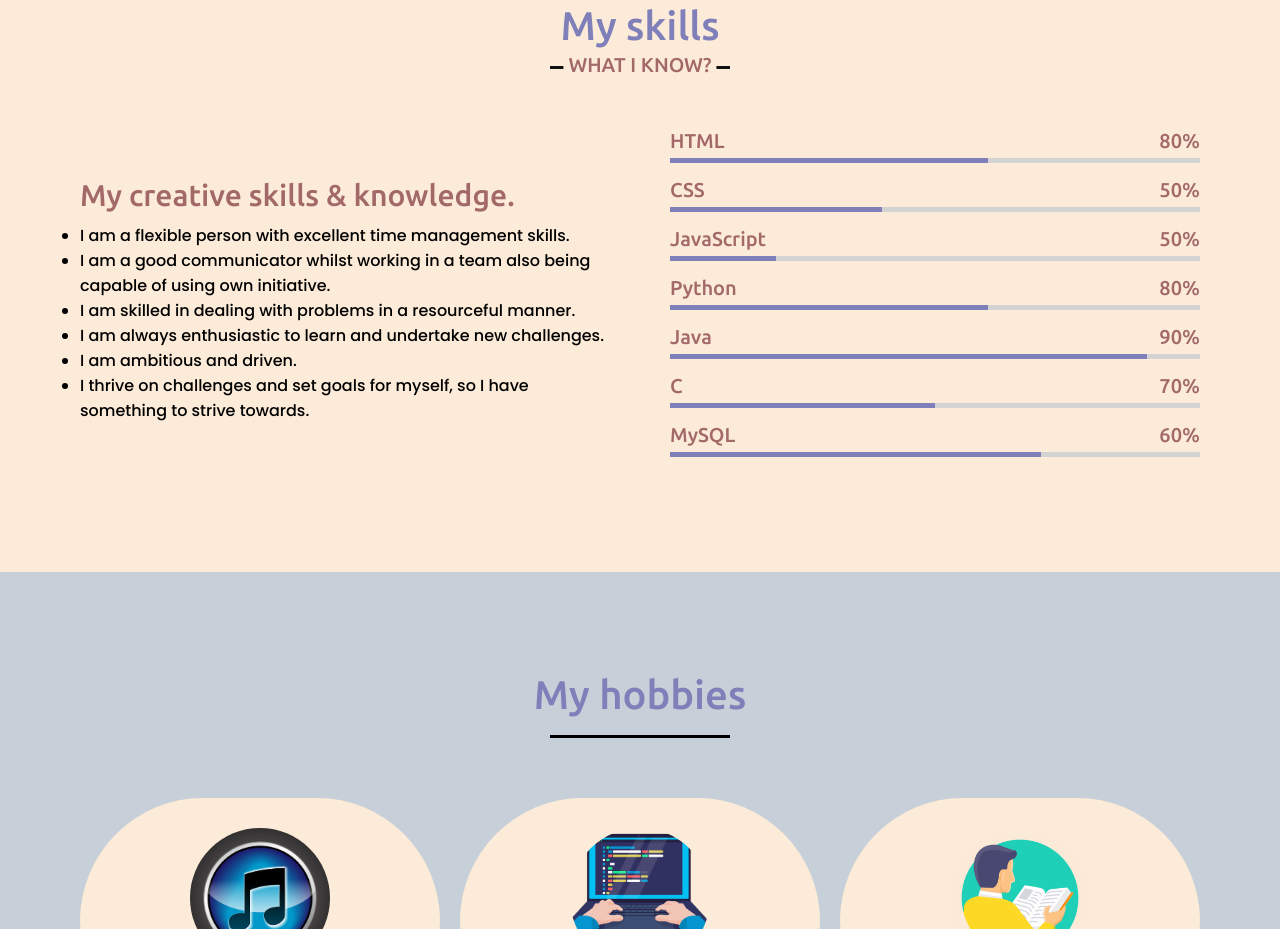
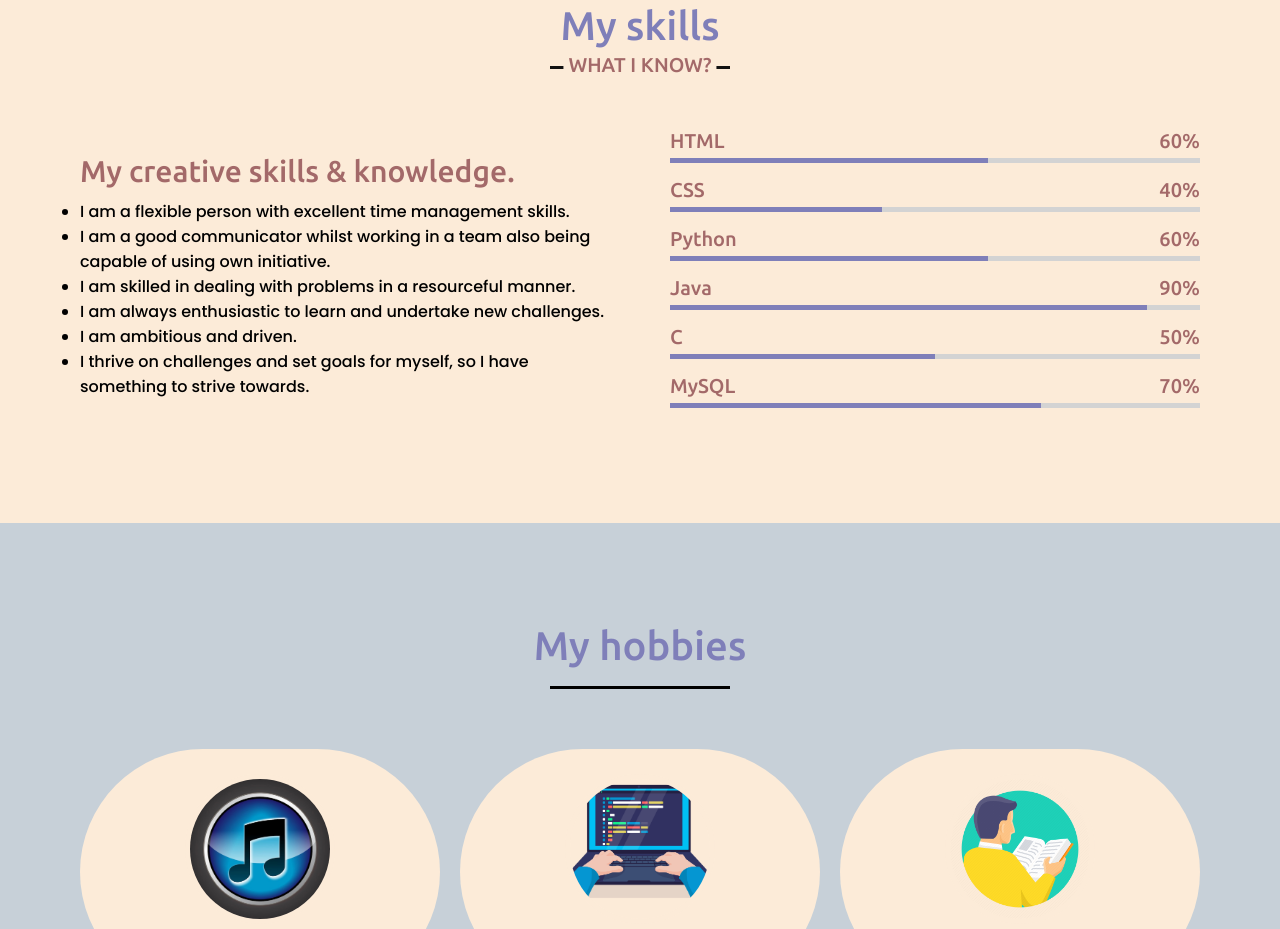
Before and after one commit to DebapriyaDas-dev/DebapriyaDasPersonalPortfolioWebsite, a plain HTML site: page index.html in a window 1280 px wide. Shown: the part 3180-4109 px from the top of the page. Drawn offline with nearby package versions, Linux system fonts and the light colour scheme; files whose address does not match are found by name.

Commit message:
Update index.html

```diff
--- a/index.html
+++ b/index.html
@@ -248,28 +248,21 @@
                     <div class="bars">
                         <div class="info">
                             <span>HTML</span>
-                            <span>80%</span>
+                            <span>60%</span>
                         </div>
                         <div class="line html"></div>
                     </div>
                     <div class="bars">
                         <div class="info">
                             <span>CSS</span>
-                            <span>50%</span>
+                            <span>40%</span>
                         </div>
                         <div class="line css"></div>
                     </div>
                     <div class="bars">
                         <div class="info">
-                            <span>JavaScript</span>
-                            <span>50%</span>
-                        </div>
-                        <div class="line js"></div>
-                    </div>
-                    <div class="bars">
-                        <div class="info">
                             <span>Python</span>
-                            <span>80%</span>
+                            <span>60%</span>
                         </div>
                         <div class="line python"></div>
                     </div>
@@ -283,14 +276,14 @@
                     <div class="bars">
                         <div class="info">
                             <span>C</span>
-                            <span>70%</span>
+                            <span>50%</span>
                         </div>
                         <div class="line c"></div>
                     </div>
                     <div class="bars">
                         <div class="info">
                             <span>MySQL</span>
-                            <span>60%</span>
+                            <span>70%</span>
                         </div>
                         <div class="line mysql"></div>
                     </div>
```
